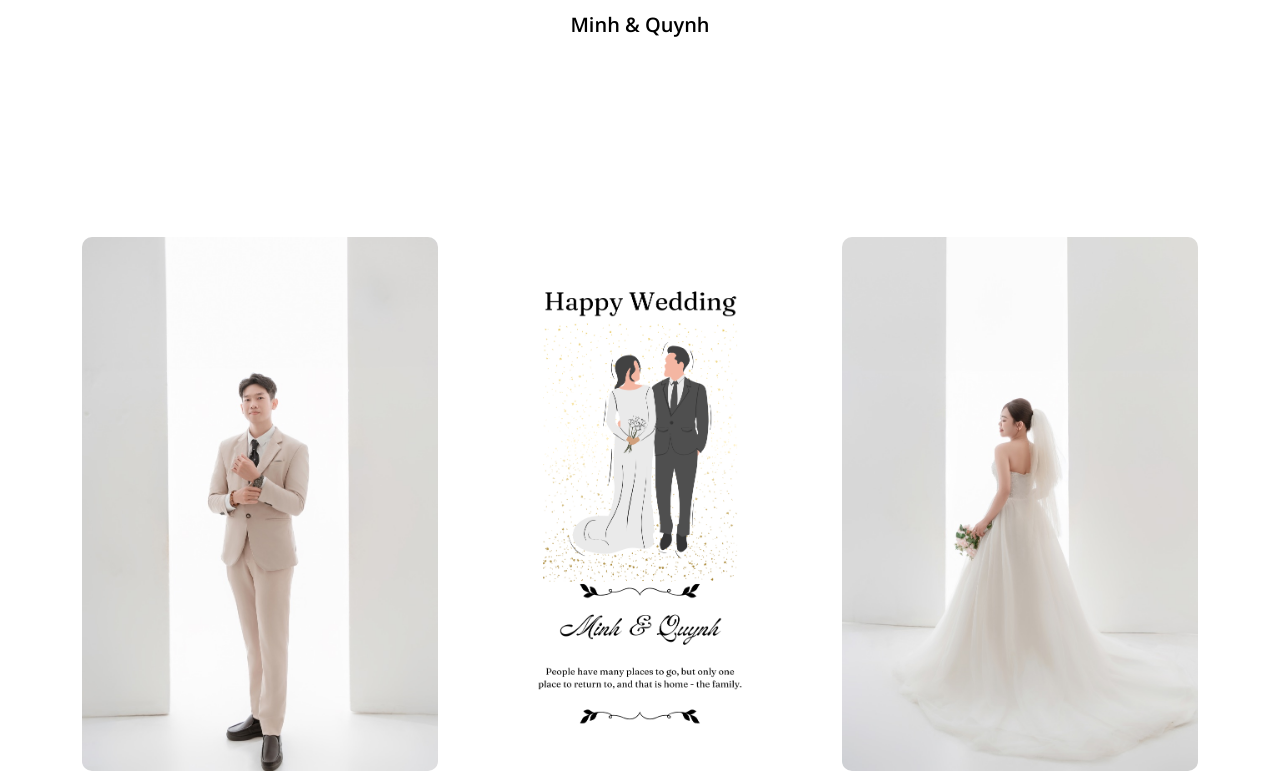
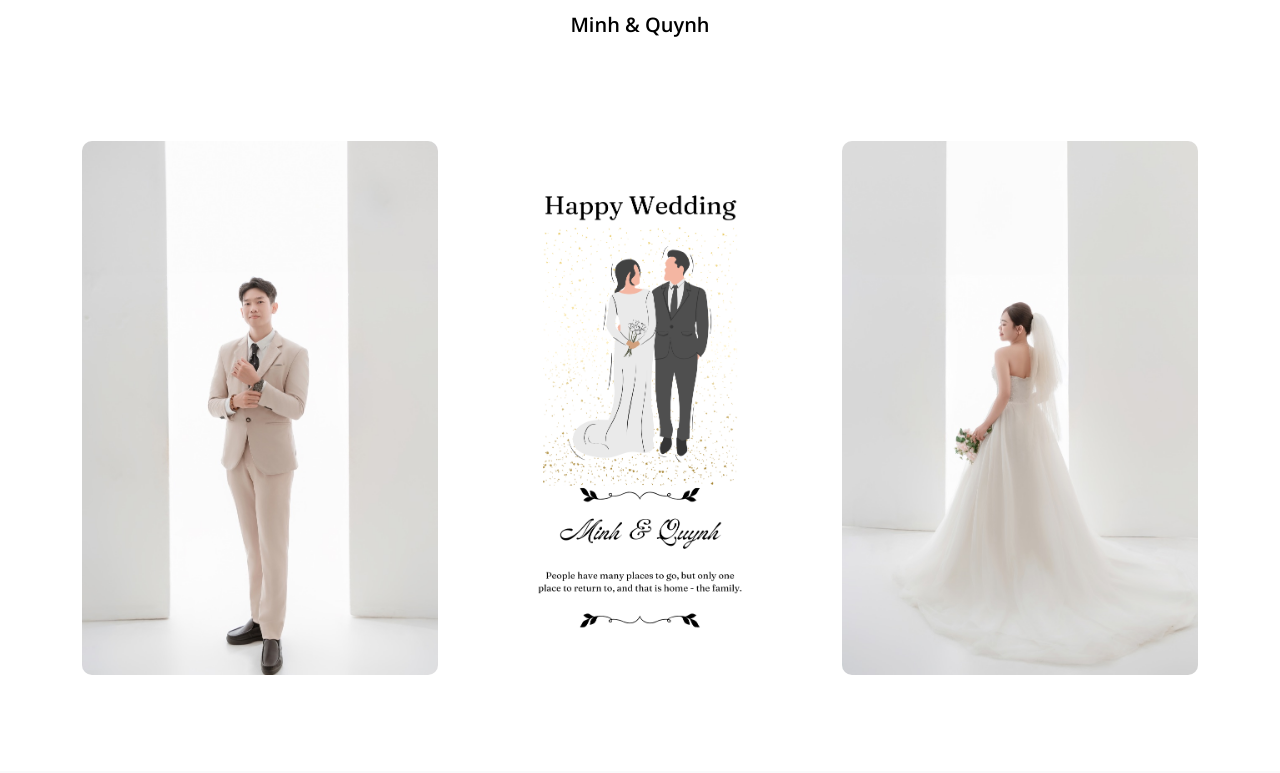
Before and after one commit to mqwedding/pre-wedding, a plain HTML site: page index.html in a window 1280 px wide. Shown: the part 1015-1788 px from the top of the page. Drawn offline with nearby package versions, Linux system fonts and the light colour scheme.

Commit message:
update code

```diff
--- a/index.html
+++ b/index.html
@@ -212,7 +212,7 @@
 
 
     <!-- Happy Wedding Start -->
-    <div class="container-xxl py-6 pb-5">
+    <div class="container-xxl pb-5">
         <div class="container">
             <div class="row g-5 mb-5 wow fadeInUp" data-wow-delay="0.1s">
             </div>
```
